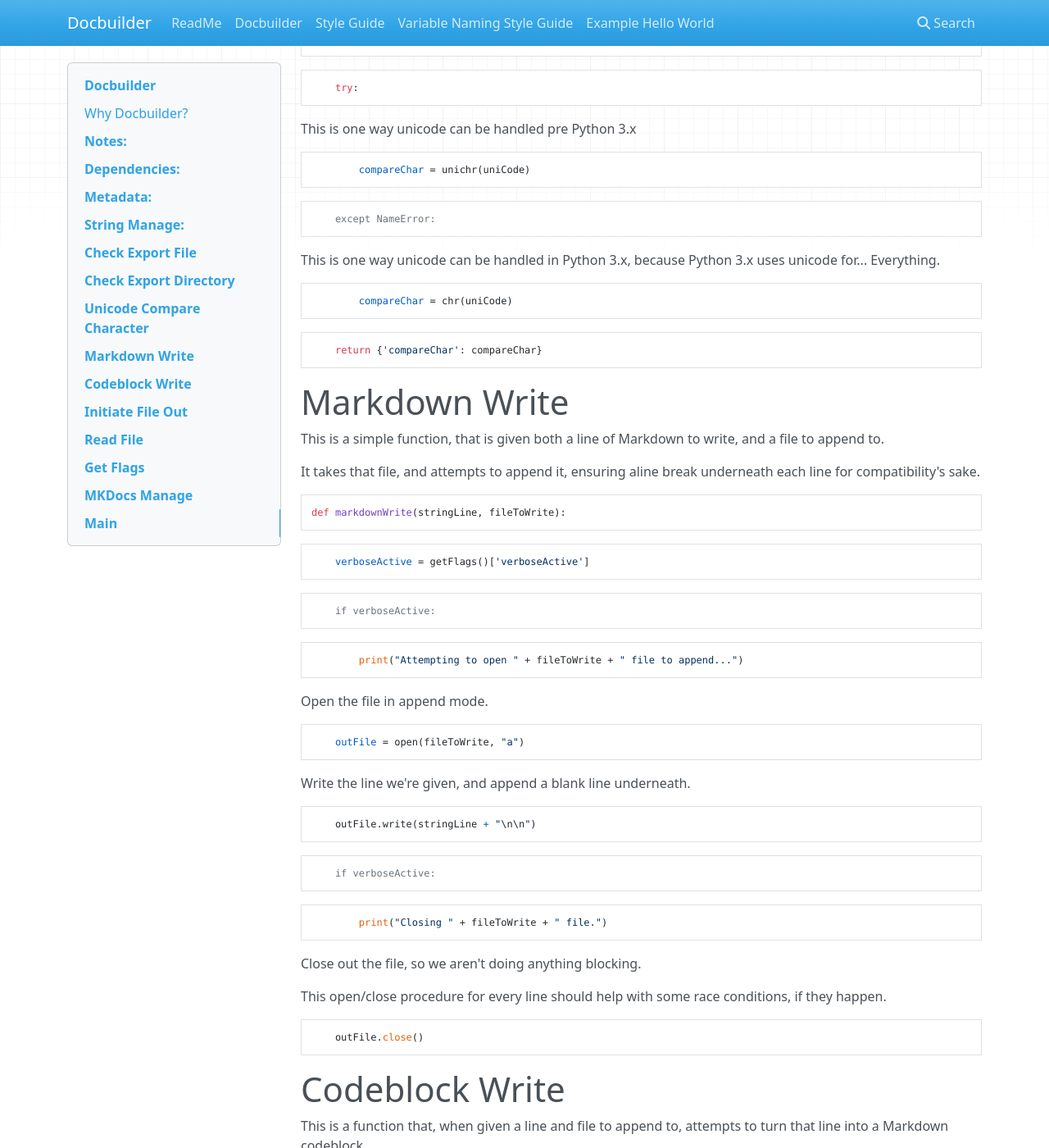
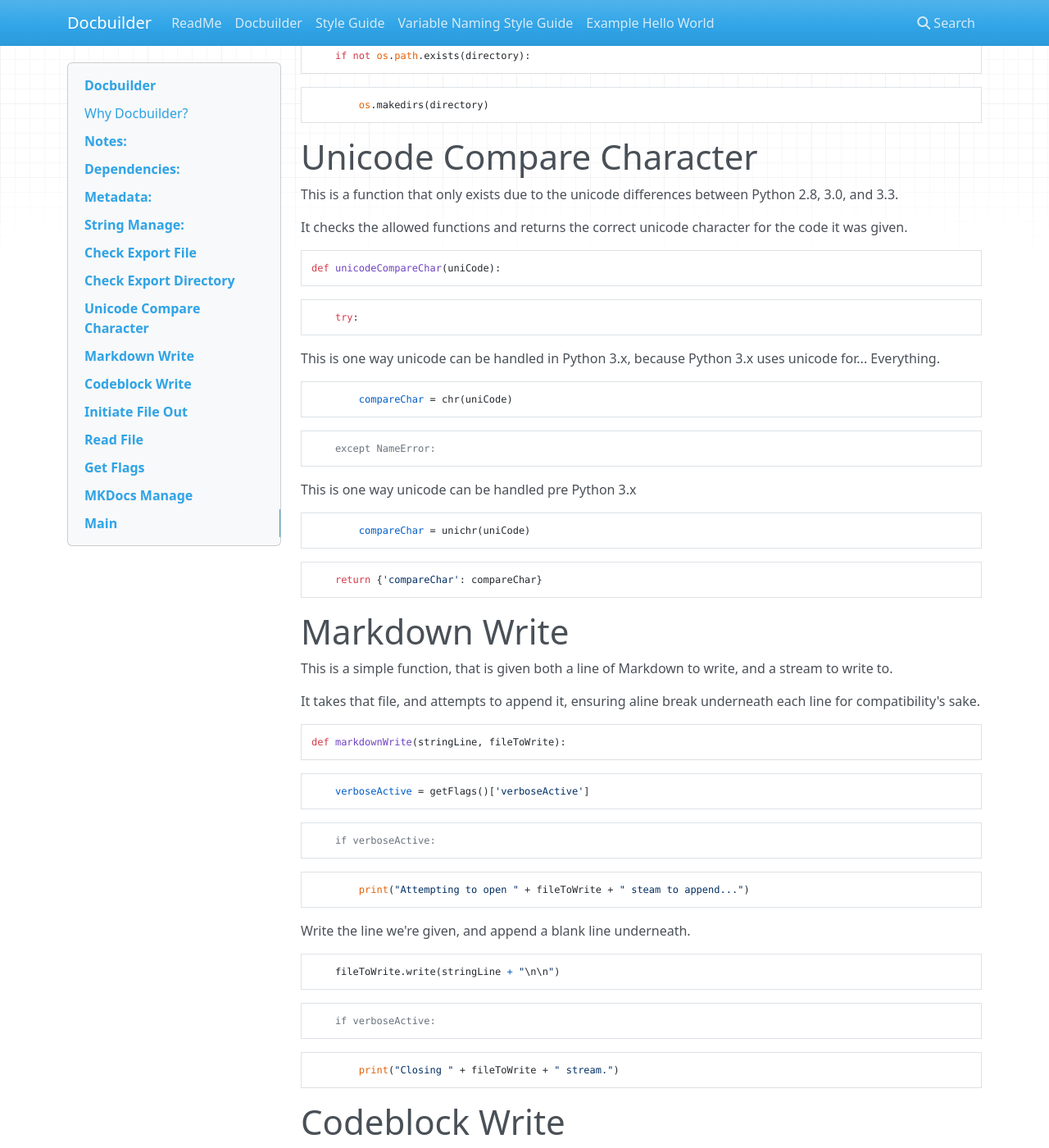
Before and after one commit to shakna-israel/docbuilder, an MkDocs documentation site: the page built from docs/docbuilder.md, in a window 1280 px wide and 1400 px high, scrolled down 5561 px. Shown: the whole window at 82% size. Built offline with MkDocs 1.6.1, drawn with Linux system fonts in a browser that asks for light colours; nearby versions of some CDN libraries; old or Windows-style settings are respelled for this version of MkDocs; some of the changed text lies outside the part shown.

Commit message:
Updated docbuilder's docs

````diff
--- a/docs/docbuilder.md
+++ b/docs/docbuilder.md
@@ -46,11 +46,29 @@
 ```
 import argparse
 ```
-Used to make docbuilder a little speedier
+Used to make docbuilder a little speedier.
 
 
 ```
 import fileinput
+```
+Used to make docbuilder a little speedier.
+
+
+```
+try:
+```
+
+```
+    import StringIO
+```
+
+```
+except ImportError:
+```
+
+```
+    import io as StringIO
 ```
 # Metadata:
 
@@ -316,6 +334,16 @@
 ```
     try:
 ```
+This is one way unicode can be handled in Python 3.x, because Python 3.x uses unicode for... Everything.
+
+
+```
+        compareChar = chr(uniCode)
+```
+
+```
+    except NameError:
+```
 This is one way unicode can be handled pre Python 3.x
 
 
@@ -324,21 +352,11 @@
 ```
 
 ```
-    except NameError:
-```
-This is one way unicode can be handled in Python 3.x, because Python 3.x uses unicode for... Everything.
-
-
-```
-        compareChar = chr(uniCode)
-```
-
-```
     return {'compareChar': compareChar}
 ```
 # Markdown Write
 
-This is a simple function, that is given both a line of Markdown to write, and a file to append to.
+This is a simple function, that is given both a line of Markdown to write, and a stream to write to.
 
 It takes that file, and attempts to append it, ensuring aline break underneath each line for compatibility's sake.
 
@@ -356,19 +374,13 @@
 ```
 
 ```
-        print("Attempting to open " + fileToWrite + " file to append...")
-```
-Open the file in append mode.
-
-
-```
-    outFile = open(fileToWrite, "a")
+        print("Attempting to open " + fileToWrite + " steam to append...")
 ```
 Write the line we're given, and append a blank line underneath.
 
 
 ```
-    outFile.write(stringLine + "\n\n")
+    fileToWrite.write(stringLine + "\n\n")
 ```
 
 ```
@@ -376,15 +388,7 @@
 ```
 
 ```
-        print("Closing " + fileToWrite + " file.")
-```
-Close out the file, so we aren't doing anything blocking.
-
-This open/close procedure for every line should help with some race conditions, if they happen.
-
-
-```
-    outFile.close()
+        print("Closing " + fileToWrite + " stream.")
 ```
 # Codeblock Write
 
@@ -418,19 +422,13 @@
 ```
 
 ```
-            print("Attempting to open " + fileToWrite + " file to append...")
-```
-Open the file in append file.
-
-
-```
-        outFile = open(fileToWrite, "a")
+            print("Attempting to open " + fileToWrite + " stream to append...")
 ```
 Append the line we're given inside a code block, with a newline before and after.
 
 
 ```
-        outFile.write("\n```\n" + stringLine + "\n```\n")
+        fileToWrite.write("\n```\n" + stringLine + "\n```\n")
 ```
 
 ```
@@ -438,15 +436,7 @@
 ```
 
 ```
-            print("Closing " + fileToWrite + " file.")
-```
-Close out the file.
-
-This open/close procedure for every line should help with some race conditions, if they happen.
-
-
-```
-        outFile.close()
+            print("Closing " + fileToWrite + " stream.")
 ```
 # Initiate File Out
 
@@ -510,6 +500,12 @@
 ```
     inFile = fileinput.input(inputFile)
 ```
+Creates a Stream to write to, instead of the file.
+
+
+```
+    tempOutput = StringIO.StringIO()
+```
 It asks (nicely) that the file being written to be created.
 
 
@@ -572,7 +568,7 @@
 ```
 
 ```
-                    markdownWrite(indentedString, outFile)
+                    markdownWrite(indentedString, tempOutput)
 ```
 If the user doesn't want indented Markdown, just ask the *markdownWrite* function to do its job.
 
@@ -582,7 +578,7 @@
 ```
 
 ```
-                    markdownWrite(stringStripped, outFile)
+                    markdownWrite(stringStripped, tempOutput)
 ```
 
 ```
@@ -602,11 +598,15 @@
 ```
 
 ```
-                    codeblockWrite(stringUnstripped, outFile)
+                    codeblockWrite(stringUnstripped, tempOutput)
 ```
 
 ```
-    inFile.close()
+    with open(outFile, 'w+') as outFileWriting:
+```
+
+```
+        outFileWriting.write(tempOutput.getvalue())
 ```
 # Get Flags
 
````
Also changed, not shown: other parts of docs/docbuilder.md (+1 -1 lines).
